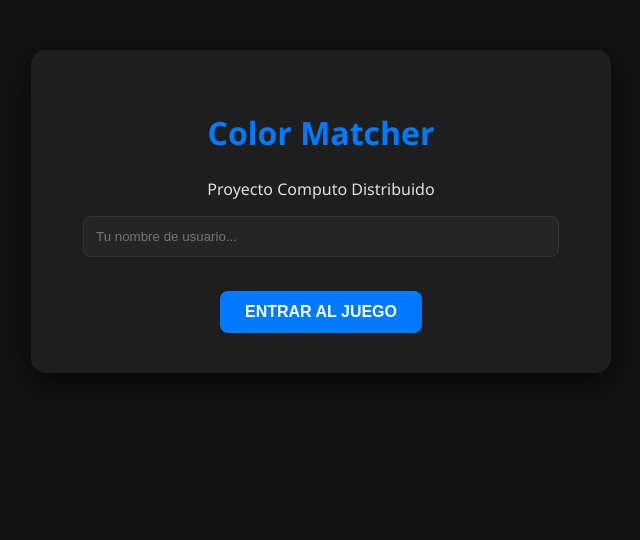
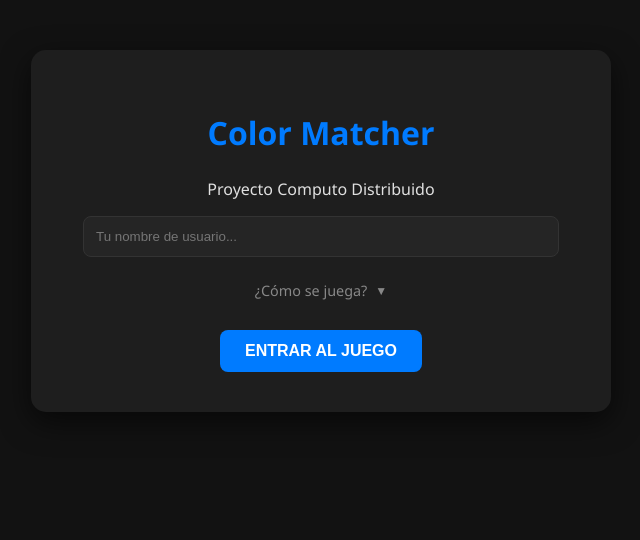
Before and after one commit to rodlopg/Color_Guesser, a Flask app: page / in a window 1280 px wide. Shown: the top 540 px of the page, without its empty margins (319-959 px from the left). Run offline with Flask 3, Linux system fonts and the light colour scheme; some libraries are stand-ins or nearby versions.

Commit message:
Update index.html with instructions

```diff
--- a/Client/templates/index.html
+++ b/Client/templates/index.html
@@ -65,7 +65,7 @@
         #countdown { font-size: 4rem; font-weight: bold; color: #ff4757; margin: 10px 0; }
         .footer { margin-top: auto; padding: 25px; font-size: 0.85rem; color: #777; text-align: center; line-height: 1.4; }
 
-        /* Estilos del Podio Top 3 */
+        /* Podio */
         .ranking-list { list-style: none; padding: 0; margin: 20px 0; }
         .ranking-item {
             background: #2a2a2a;
@@ -80,10 +80,59 @@
         .podium-1 { border-left-color: #ffd700; background: rgba(255, 215, 0, 0.1); }
         .podium-2 { border-left-color: #c0c0c0; background: rgba(192, 192, 192, 0.1); }
         .podium-3 { border-left-color: #cd7f32; background: rgba(205, 127, 50, 0.1); }
-
         .rank-pos { font-size: 1.5rem; font-weight: bold; width: 45px; text-align: left;}
         .rank-name { font-size: 1.2rem; flex-grow: 1; text-align: left; padding-left: 10px; }
         .rank-score { font-size: 1.2rem; font-weight: bold; color: #4cd137; }
+
+        /* Instructions dropdown */
+        .instructions-toggle {
+            display: flex;
+            align-items: center;
+            justify-content: center;
+            gap: 8px;
+            cursor: pointer;
+            color: #888;
+            font-size: 0.9rem;
+            margin-bottom: 1.2rem;
+            user-select: none;
+            transition: color 0.2s;
+        }
+        .instructions-toggle:hover { color: var(--accent); }
+        .instructions-toggle .arrow {
+            display: inline-block;
+            transition: transform 0.25s ease;
+            font-style: normal;
+            font-size: 0.75rem;
+        }
+        .instructions-toggle.open .arrow { transform: rotate(180deg); }
+
+        .instructions-body {
+            display: none;
+            background: #252525;
+            border-radius: 10px;
+            padding: 1rem 1.2rem;
+            margin-bottom: 1.4rem;
+            text-align: left;
+            font-size: 0.88rem;
+            color: #bbb;
+            line-height: 1.6;
+        }
+        .instructions-body.open { display: block; }
+
+        .instructions-body ol {
+            margin: 0;
+            padding-left: 1.2rem;
+        }
+        .instructions-body li { margin-bottom: 0.5rem; }
+        .instructions-body li:last-child { margin-bottom: 0; }
+
+        .instructions-body .tip {
+            margin-top: 0.8rem;
+            padding-top: 0.8rem;
+            border-top: 1px solid #333;
+            font-size: 0.82rem;
+            color: #666;
+        }
     </style>
 </head>
 <body>
@@ -92,8 +141,25 @@
         <div id="start-screen" class="screen active">
             <h1>Color Matcher</h1>
             <p>Proyecto Computo Distribuido</p>
+
             <input type="text" id="username" placeholder="Tu nombre de usuario...">
-            <br>
+
+            <!-- Instructions dropdown -->
+            <div class="instructions-toggle" id="instr-toggle" onclick="toggleInstructions()">
+                <span>¿Cómo se juega?</span>
+                <span class="arrow">▼</span>
+            </div>
+            <div class="instructions-body" id="instr-body">
+                <ol>
+                    <li>Enter your username and click <strong>ENTER</strong> — a 15-second lobby starts for others to join.</li>
+                    <li>Each round, a color flashes on screen. <strong>Memorize it.</strong></li>
+                    <li>Use the <strong>R, G, B sliders</strong> to recreate the color from memory.</li>
+                    <li>The closer your guess, the more points you earn.</li>
+                    <li>After <strong>5 rounds</strong>, the final scoreboard is revealed.</li>
+                </ol>
+                <p class="tip">📱 On mobile? Connect to the same Wi-Fi as the server and open the link.</p>
+            </div>
+
             <button onclick="joinGame()">ENTRAR AL JUEGO</button>
         </div>
 
@@ -161,6 +227,13 @@
     <script>
         const socket = io();
 
+        function toggleInstructions() {
+            const toggle = document.getElementById('instr-toggle');
+            const body = document.getElementById('instr-body');
+            toggle.classList.toggle('open');
+            body.classList.toggle('open');
+        }
+
         function showScreen(id) {
             document.querySelectorAll('.screen').forEach(s => s.classList.remove('active'));
             const target = document.getElementById(id);
@@ -196,43 +269,34 @@
             showScreen('waiting-screen');
         }
 
-        // Lógica de comunicación con el Servidor (vía Python)
         socket.on('mensaje_servidor', function(data) {
             const rawMsg = data.msg.trim();
             const parts = rawMsg.split('|');
 
-            // 1. Manejo de Inicio/Espera
             if (rawMsg.startsWith("COUNTDOWN")) {
                 showScreen('waiting-screen');
                 document.getElementById('countdown').innerText = parts[1];
             }
-            // 2. Manejo de Rondas
             else if (rawMsg.startsWith("ROUND")) {
                 document.getElementById('round-title').innerText = "RONDA " + parts[1];
             }
-            // 3. Mostrar Color a Memorizar
             else if (rawMsg.startsWith("SHOW_COLOR")) {
                 const color = `rgb(${parts[1]}, ${parts[2]}, ${parts[3]})`;
                 document.getElementById('target-color').style.backgroundColor = color;
                 showScreen('display-screen');
             }
-            // 4. Fase de Juego (Sliders)
             else if (rawMsg.startsWith("INPUT_PHASE")) {
                 showScreen('input-screen');
             }
-            // 5. Interceptar los resultados y llenar el Podio
             else if (rawMsg.startsWith("RESULT")) {
                 const username = parts[1];
-                const score = parseFloat(parts[2]).toFixed(0); // Redondeamos los puntos
+                const score = parseFloat(parts[2]).toFixed(0);
                 const position = parseInt(parts[3]);
 
-                // Si está en el Top 3, rellenamos el espacio fijo
                 if (position >= 1 && position <= 3) {
                     document.getElementById('name-' + position).innerText = username;
                     document.getElementById('score-' + position).innerText = score + ' pts';
-                }
-                // Si hay 4 o más jugadores, los agregamos como una lista normal abajo del podio
-                else {
+                } else {
                     const li = document.createElement('li');
                     li.className = 'ranking-item';
                     li.innerHTML = `
@@ -243,13 +307,11 @@
                     document.getElementById('ranking-container').appendChild(li);
                 }
             }
-            // 6. Fin del Juego
             else if (rawMsg.startsWith("END")) {
                 showScreen('results-screen');
             }
         });
 
-        // Debug de conexión
         socket.on('connect', () => console.log("Conectado a la GUI de Python"));
         socket.on('disconnect', () => console.log("Desconectado de la GUI"));
     </script>
```
